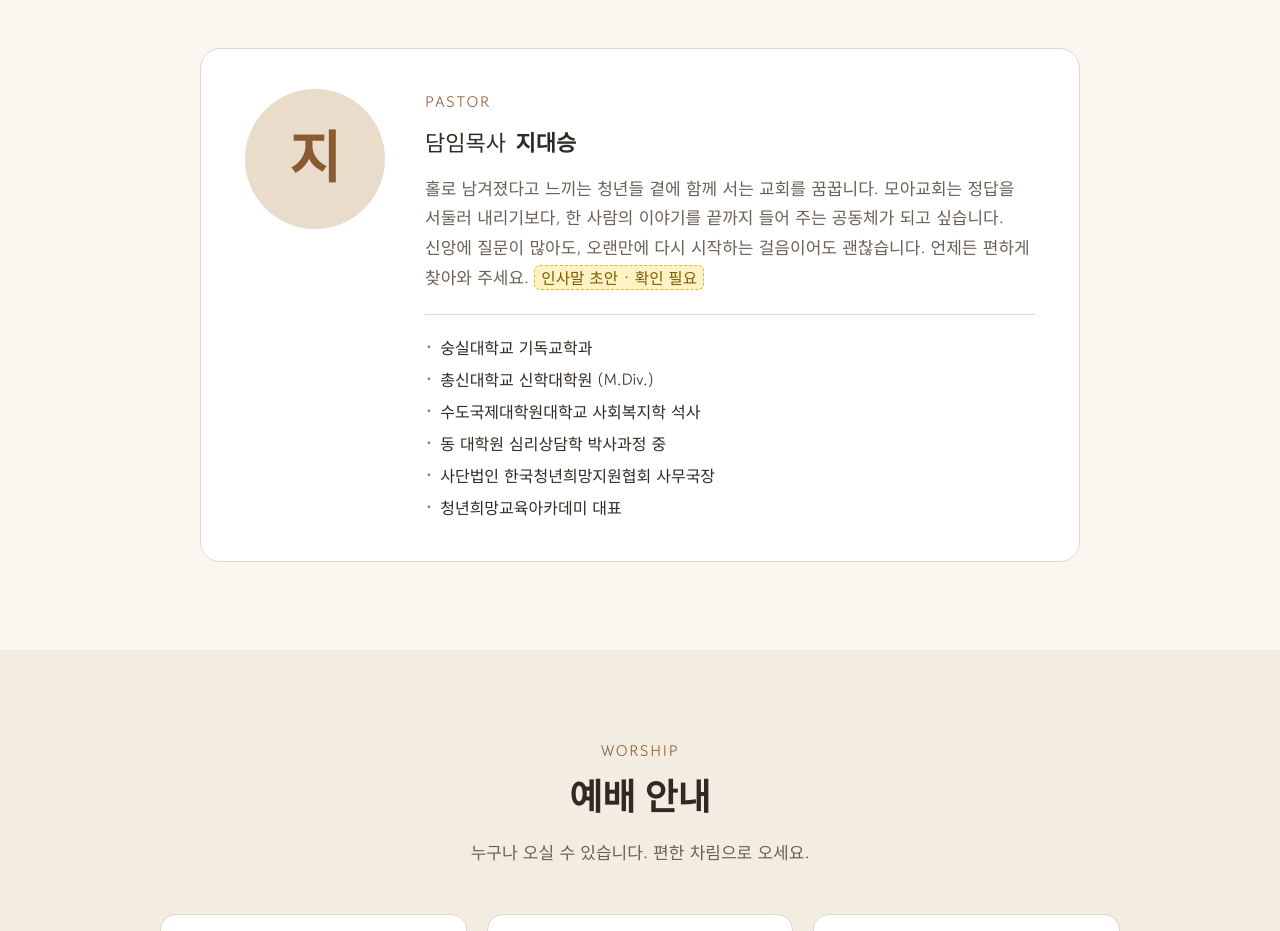
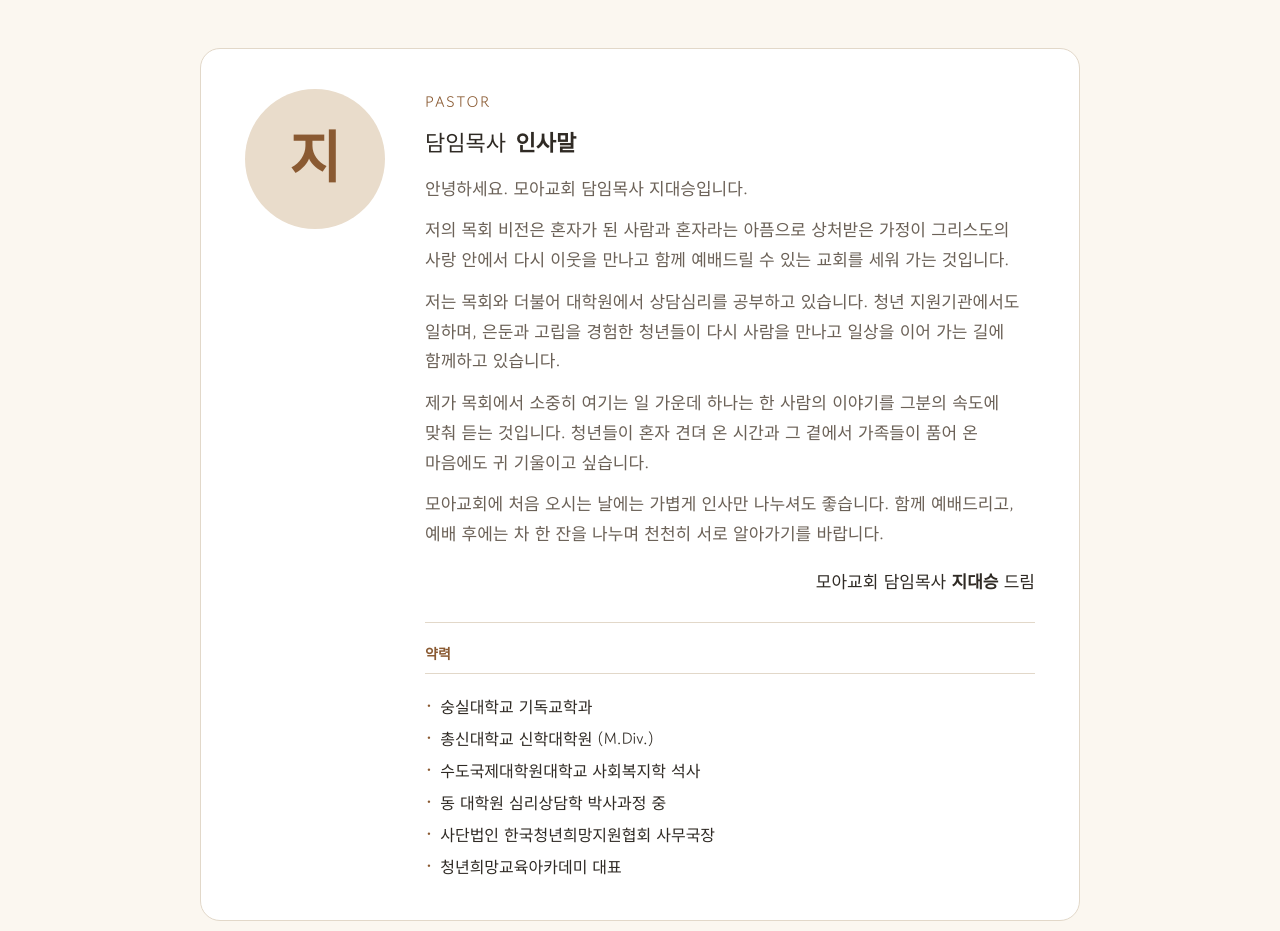
Before and after one commit to edan84winters/moachurch, a plain HTML site: page index.html in a window 1280 px wide. Shown: the part 3920-4851 px from the top of the page. Drawn offline with Linux system fonts and the light colour scheme; a web font is replaced by a local one.

Commit message:
담임목사 인사말 교체
Co-Authored-By: Claude Opus 5.5 <noreply@anthropic.com>

```diff
--- a/index.html
+++ b/index.html
@@ -148,7 +148,10 @@
   .pastor-mark { width: 140px; height: 140px; border-radius: 50%; background: var(--accent-soft); color: var(--accent); display: grid; place-items: center; font-family: var(--serif); font-size: 56px; font-weight: 700; }
   .pastor h3 { font-size: 22px; font-weight: 400; margin-bottom: 14px; }
   .pastor h3 strong { font-weight: 700; margin-left: 4px; }
-  .pastor .greet { color: var(--ink-soft); margin: 0 0 22px; }
+  .pastor .greet { color: var(--ink-soft); margin: 0 0 26px; }
+  .pastor .greet p { margin: 0 0 12px; }
+  .pastor .greet .sign { text-align: right; color: var(--ink); margin-top: 18px; }
+  .pastor .career-head { font-size: 14px; font-weight: 700; color: var(--accent); border-top: 1px solid var(--line); padding-top: 18px; margin-bottom: 8px; }
   .career { list-style: none; margin: 0; padding: 18px 0 0; border-top: 1px solid var(--line); display: grid; gap: 4px; font-size: 16px; }
   .career li::before { content: "·"; color: var(--accent); margin-right: 8px; font-weight: 700; }
   @media (max-width: 700px) {
@@ -347,9 +350,16 @@
         <div class="pastor-mark" aria-hidden="true">지</div>
         <div>
           <div class="eyebrow">PASTOR</div>
-          <h3>담임목사 <strong>지대승</strong></h3>
-          <!-- 인사말은 초안입니다. 대승쌤이 직접 고쳐 주시면 바꿉니다 -->
-          <p class="greet">홀로 남겨졌다고 느끼는 청년들 곁에 함께 서는 교회를 꿈꿉니다. 모아교회는 정답을 서둘러 내리기보다, 한 사람의 이야기를 끝까지 들어 주는 공동체가 되고 싶습니다. 신앙에 질문이 많아도, 오랜만에 다시 시작하는 걸음이어도 괜찮습니다. 언제든 편하게 찾아와 주세요. <span class="todo">인사말 초안 · 확인 필요</span></p>
+          <h3>담임목사 <strong>인사말</strong></h3>
+          <div class="greet">
+            <p>안녕하세요. 모아교회 담임목사 지대승입니다.</p>
+            <p>저의 목회 비전은 혼자가 된 사람과 혼자라는 아픔으로 상처받은 가정이 그리스도의 사랑 안에서 다시 이웃을 만나고 함께 예배드릴 수 있는 교회를 세워 가는 것입니다.</p>
+            <p>저는 목회와 더불어 대학원에서 상담심리를 공부하고 있습니다. 청년 지원기관에서도 일하며, 은둔과 고립을 경험한 청년들이 다시 사람을 만나고 일상을 이어 가는 길에 함께하고 있습니다.</p>
+            <p>제가 목회에서 소중히 여기는 일 가운데 하나는 한 사람의 이야기를 그분의 속도에 맞춰 듣는 것입니다. 청년들이 혼자 견뎌 온 시간과 그 곁에서 가족들이 품어 온 마음에도 귀 기울이고 싶습니다.</p>
+            <p>모아교회에 처음 오시는 날에는 가볍게 인사만 나누셔도 좋습니다. 함께 예배드리고, 예배 후에는 차 한 잔을 나누며 천천히 서로 알아가기를 바랍니다.</p>
+            <p class="sign">모아교회 담임목사 <strong>지대승</strong> 드림</p>
+          </div>
+          <div class="career-head">약력</div>
           <ul class="career">
             <li>숭실대학교 기독교학과</li>
             <li>총신대학교 신학대학원 (M.Div.)</li>
```
